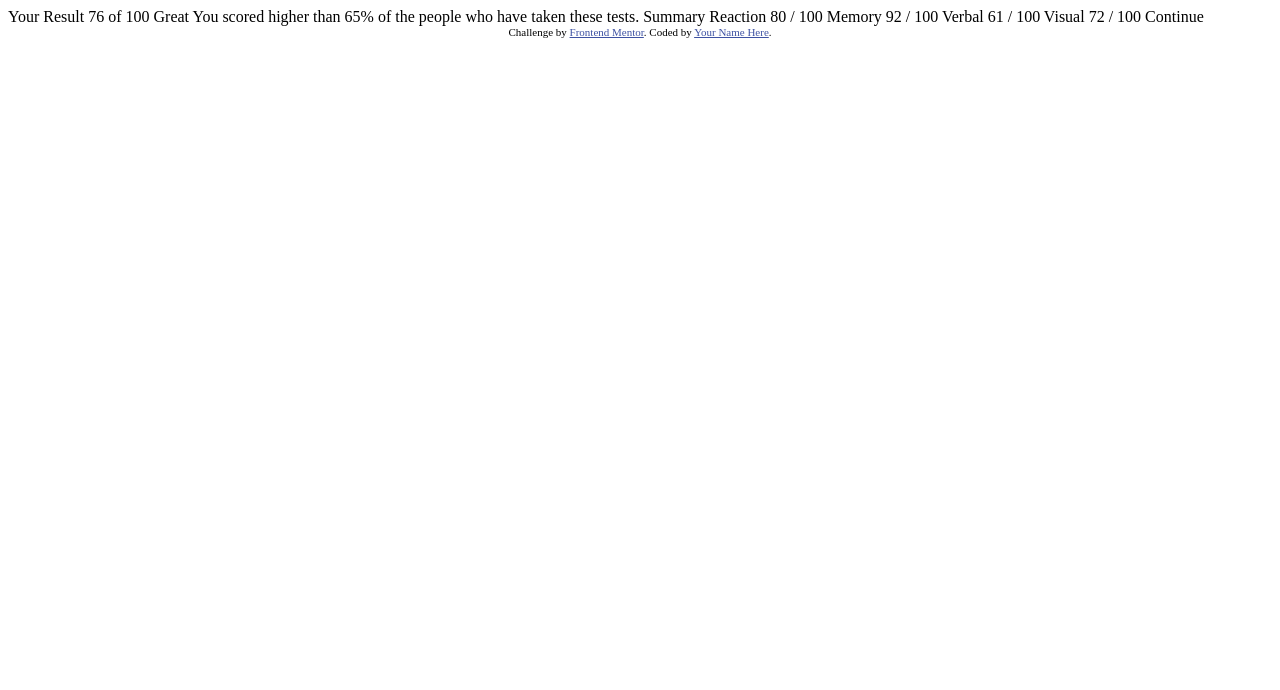
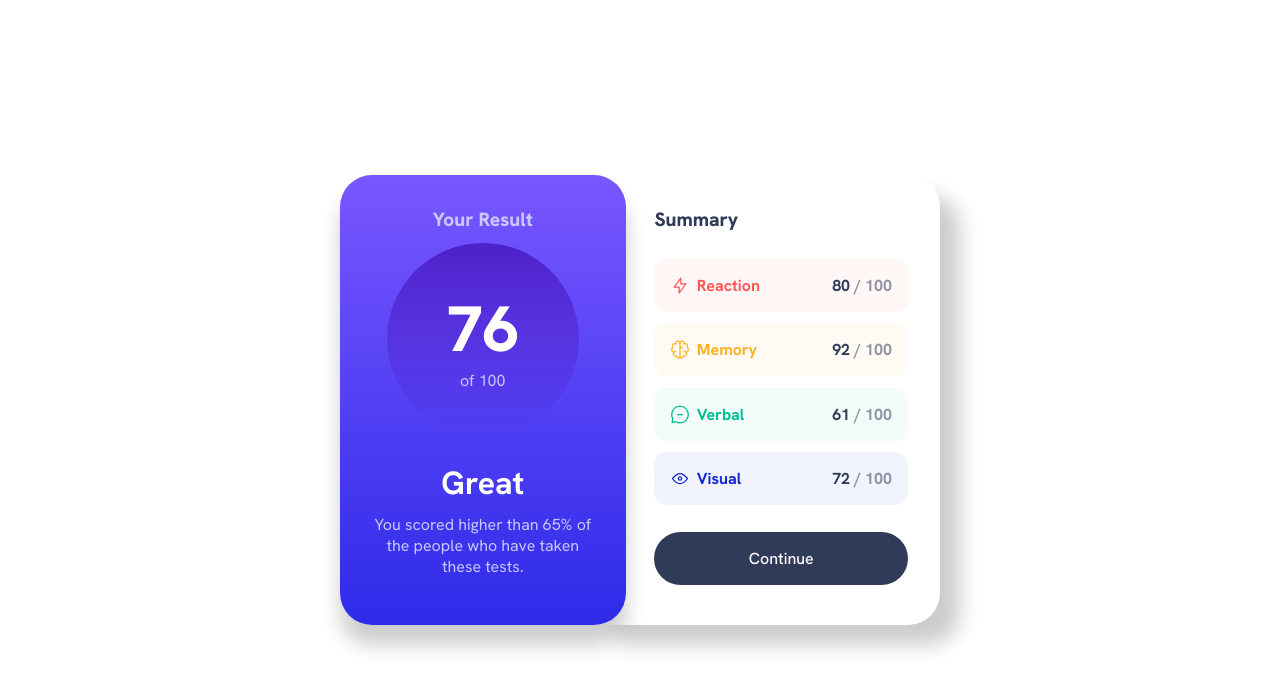
Before and after one commit to Crazy-Candyman/Results-Challenge, a plain HTML site: page index.html in a window 1280 px wide. Drawn offline with Linux system fonts and the light colour scheme.

Commit message:
second commit

```diff
--- a/index.html
+++ b/index.html
@@ -14,29 +14,97 @@
 
     <title>Frontend Mentor | Results summary component</title>
 
+    <!---------------Google Fonts-------------------->
+    <link rel="preconnect" href="https://fonts.googleapis.com" />
+    <link rel="preconnect" href="https://fonts.gstatic.com" crossorigin />
+    <link
+      href="https://fonts.googleapis.com/css2?family=Hanken+Grotesk:wght@400;500;700;800&display=swap"
+      rel="stylesheet"
+    />
+
+    <link rel="stylesheet" href="stylesheet.css" />
     <!-- Feel free to remove these styles or customise in your own stylesheet 👍 -->
-    <style>
-      .attribution {
-        font-size: 11px;
-        text-align: center;
-      }
-      .attribution a {
-        color: hsl(228, 45%, 44%);
-      }
-    </style>
   </head>
   <body>
-    <!--testing 123-->
+    <main class="wrapper">
+      <section class="container container-left">
+        <h1 class="container-left-title">Your Result</h1>
+        <div class="score-container">
+          <p class="score score-76">76</p>
+          <p class="score score-100">of 100</p>
+        </div>
+        <div class="result-summary-container">
+          <p class="result-caption">Great</p>
+          <p class="result-summary">
+            You scored higher than 65% of the people who have taken these tests.
+          </p>
+        </div>
+      </section>
 
-    Your Result 76 of 100 Great You scored higher than 65% of the people who
-    have taken these tests. Summary Reaction 80 / 100 Memory 92 / 100 Verbal 61
-    / 100 Visual 72 / 100 Continue
+      <section class="container container-right">
+        <h1 class="container-right-title">Summary</h1>
 
-    <div class="attribution">
-      Challenge by
-      <a href="https://www.frontendmentor.io?ref=challenge" target="_blank"
-        >Frontend Mentor</a
-      >. Coded by <a href="#">Your Name Here</a>.
-    </div>
+        <div class="summary-list-container">
+          <div class="box reaction-box">
+            <div class="summary-box-left">
+              <img
+                src="/assets/images/icon-reaction.svg"
+                alt="Picture of lightning"
+              />
+              <p class="box-text reaction">Reaction</p>
+            </div>
+            <div class="summary-box-right">
+              <p class="summary-box-score">
+                <span class="score-numerator"> 80 </span> / 100
+              </p>
+            </div>
+          </div>
+          <div class="box memory-box">
+            <div class="summary-box-left">
+              <img
+                src="/assets/images/icon-memory.svg"
+                alt="Picture of brain"
+              />
+              <p class="box-text memory">Memory</p>
+            </div>
+            <div class="summary-box-right">
+              <p class="summary-box-score">
+                <span class="score-numerator"> 92 </span> / 100
+              </p>
+            </div>
+          </div>
+          <div class="box verbal-box">
+            <div class="summary-box-left">
+              <img
+                src="/assets/images/icon-verbal.svg"
+                alt="Picture of lightning"
+              />
+              <p class="box-text verbal">Verbal</p>
+            </div>
+            <div class="summary-box-right">
+              <p class="summary-box-score">
+                <span class="score-numerator"> 61 </span> / 100
+              </p>
+            </div>
+          </div>
+          <div class="box visual-box">
+            <div class="summary-box-left">
+              <img
+                src="/assets/images/icon-visual.svg"
+                alt="Picture of lightning"
+              />
+              <p class="box-text visual">Visual</p>
+            </div>
+            <div class="summary-box-right">
+              <p class="summary-box-score">
+                <span class="score-numerator"> 72 </span> / 100
+              </p>
+            </div>
+          </div>
+        </div>
+        <a type="button" href="" class="btn-continue">Continue</a>
+        <!-- <button class="btn-continue">Continue</button> -->
+      </section>
+    </main>
   </body>
 </html>
--- a/stylesheet.css
+++ b/stylesheet.css
@@ -0,0 +1,193 @@
+/*  BASE STYLES */
+html {
+  font-size: 16px;
+  --primary-red: hsl(0, 100%, 67%);
+  --primary-red-transparent: hsla(0, 100%, 67%, 0.05);
+  --primary-orange: hsl(39, 100%, 56%);
+  --primary-orange-transparent: hsl(39, 100%, 56%, 0.05);
+  --primary-green: hsl(166, 100%, 37%);
+  --primary-green-transparent: hsl(166, 100%, 37%, 0.05);
+  --primary-blue: hsl(234, 85%, 45%);
+  --primary-blue-transparent: hsl(234, 85%, 45%, 0.05);
+  --gradient-slate-blue: hsl(252, 100%, 67%);
+  --gradient-royal-blue: hsl(241, 81%, 54%);
+  --gradient-violet-blue: hsla(256, 72%, 46%, 1);
+  --gradient-persian-blue: hsla(241, 72%, 46%, 0);
+  --neutral-white: hsl(0, 0%, 100%);
+  --neutral-pale-blue: hsl(221, 100%, 96%);
+  --neutral-lavender: hsl(241, 100%, 89%);
+  --neutral-gray-blue: hsl(224, 30%, 27%);
+}
+
+* {
+  box-sizing: border-box;
+  margin: 0;
+  padding: 0;
+}
+
+body {
+  font-family: "Hanken Grotesk", sans-serif;
+  height: 100vh;
+  display: flex;
+  justify-content: center;
+  align-items: center;
+}
+
+.wrapper {
+  display: flex;
+  height: 450px;
+  width: 600px;
+}
+
+.container {
+  border-radius: 2rem;
+}
+
+/*--RIGHT CONTAINER--*/
+
+.container-right {
+  display: flex;
+  flex-direction: column;
+  justify-content: space-between;
+  box-shadow: 20px 20px 20px rgba(0, 0, 0, 0.2);
+  background-color: var(--neutral-white);
+  flex: 1;
+  border-bottom-left-radius: 0px;
+  border-top-left-radius: 0px;
+  margin-left: -1.7em;
+  padding: 2em 2em 2.5em 3.5em;
+}
+
+.container-right-title {
+  color: var(--neutral-gray-blue);
+  font-weight: 800;
+  font-size: 1.2rem;
+}
+
+.summary-list-container {
+  display: flex;
+  flex-direction: column;
+  gap: 0.7em;
+}
+
+.box {
+  display: flex;
+  justify-content: space-between;
+  align-content: center;
+  border-radius: 0.8em;
+  flex: 1;
+  padding: 1em;
+}
+
+.summary-box-left {
+  display: flex;
+  font-weight: 700;
+  gap: 0.4em;
+}
+
+.reaction-box {
+  background-color: var(--primary-red-transparent);
+  color: var(--primary-red);
+}
+
+.memory-box {
+  background-color: var(--primary-orange-transparent);
+  color: var(--primary-orange);
+}
+
+.verbal-box {
+  background-color: var(--primary-green-transparent);
+  color: var(--primary-green);
+}
+
+.visual-box {
+  background-color: var(--primary-blue-transparent);
+  color: var(--primary-blue);
+}
+
+.summary-box-right {
+  color: hsla(224, 30%, 27%, 0.537);
+  font-weight: 700;
+}
+
+.score-numerator {
+  color: var(--neutral-gray-blue);
+}
+
+.btn-continue {
+  text-decoration: none;
+  text-align: center;
+  font-size: 1rem;
+  font-weight: 500;
+  border-radius: 2em;
+  padding: 01em 0;
+  color: white;
+  background-color: var(--neutral-gray-blue);
+}
+
+/* --LEFT CONTAINER-- */
+
+.container-left {
+  display: flex;
+  flex-direction: column;
+  text-align: center;
+  align-items: center;
+  justify-content: center;
+  justify-content: space-between;
+  background: linear-gradient(
+    var(--gradient-slate-blue),
+    var(--gradient-royal-blue)
+  );
+  flex: 1;
+  box-shadow: 0px 20px 20px rgba(0, 0, 0, 0.2);
+  z-index: 1;
+  color: white;
+  padding: 2em 1em;
+}
+
+.container-left-title {
+  font-size: 1.2rem;
+  font-weight: 800;
+  color: var(--neutral-lavender);
+}
+
+.score-container {
+  display: flex;
+  flex-direction: column;
+  justify-content: center;
+  background: linear-gradient(
+    var(--gradient-violet-blue),
+    var(--gradient-persian-blue)
+  );
+  border-radius: 6em;
+  width: 12em;
+  height: 12em;
+}
+.score-76 {
+  font-size: 4rem;
+  font-weight: 800;
+}
+
+.score-100 {
+  color: var(--neutral-lavender);
+}
+
+.result-summary-container {
+  padding: 1em;
+}
+
+.result-caption {
+  font-size: 2rem;
+  font-weight: 700;
+  margin-bottom: 0.3em;
+}
+
+.result-summary {
+  color: var(--neutral-lavender);
+}
+
+@media screen and (max-width: 480px) {
+  html {
+    font-size: 13px;
+  }
+}
```
Also changed, not shown: design/screenshot.jpg (added), 3 other files.
